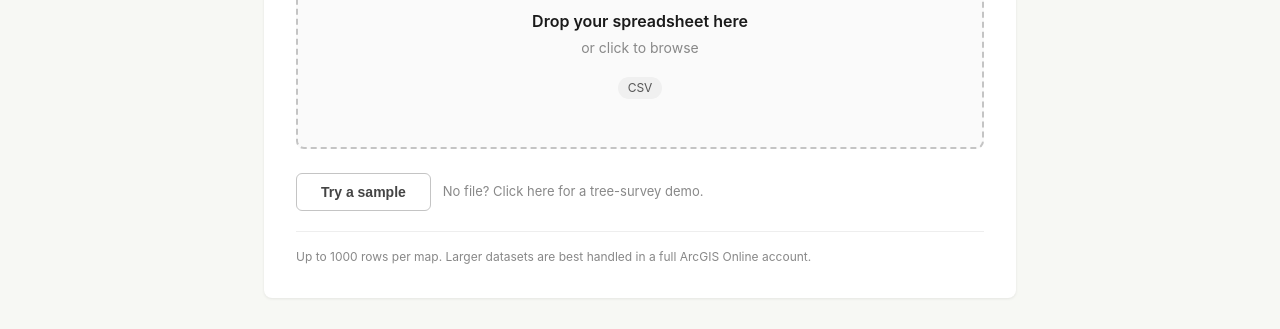
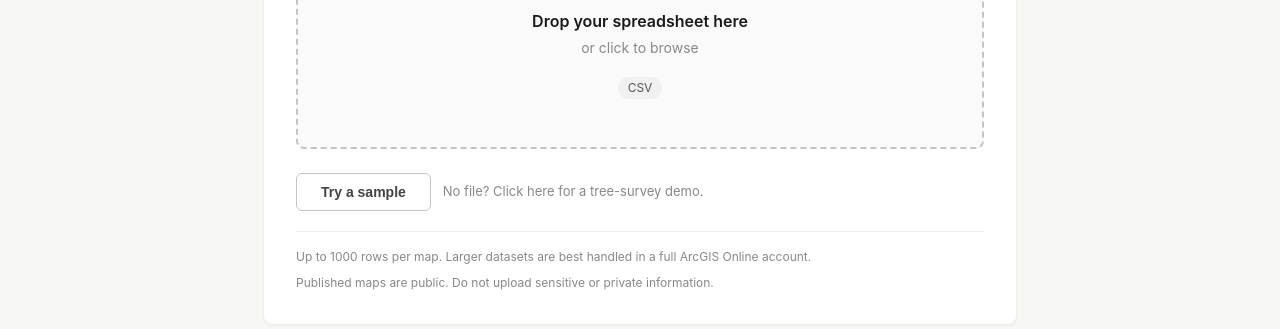
Before and after one commit to jsawle/mapmaker-fieldwork-canvas, a plain HTML site: page index.html in a window 1280 px wide. Shown: the part 343-672 px from the top of the page. Drawn offline with Linux system fonts and the light colour scheme.

Commit message:
Add files via upload

```diff
--- a/index.html
+++ b/index.html
@@ -273,6 +273,9 @@
 
     <p style="color: #888; font-size: 12px; margin-top: 20px; padding-top: 16px; border-top: 1px solid #eee;">
       Up to 1000 rows per map. Larger datasets are best handled in a full ArcGIS Online account.
+    </p>
+    <p style="color: #888; font-size: 12px; margin-top: 8px;">
+      Published maps are public. Do not upload sensitive or private information.
     </p>
   </div>
 
```
